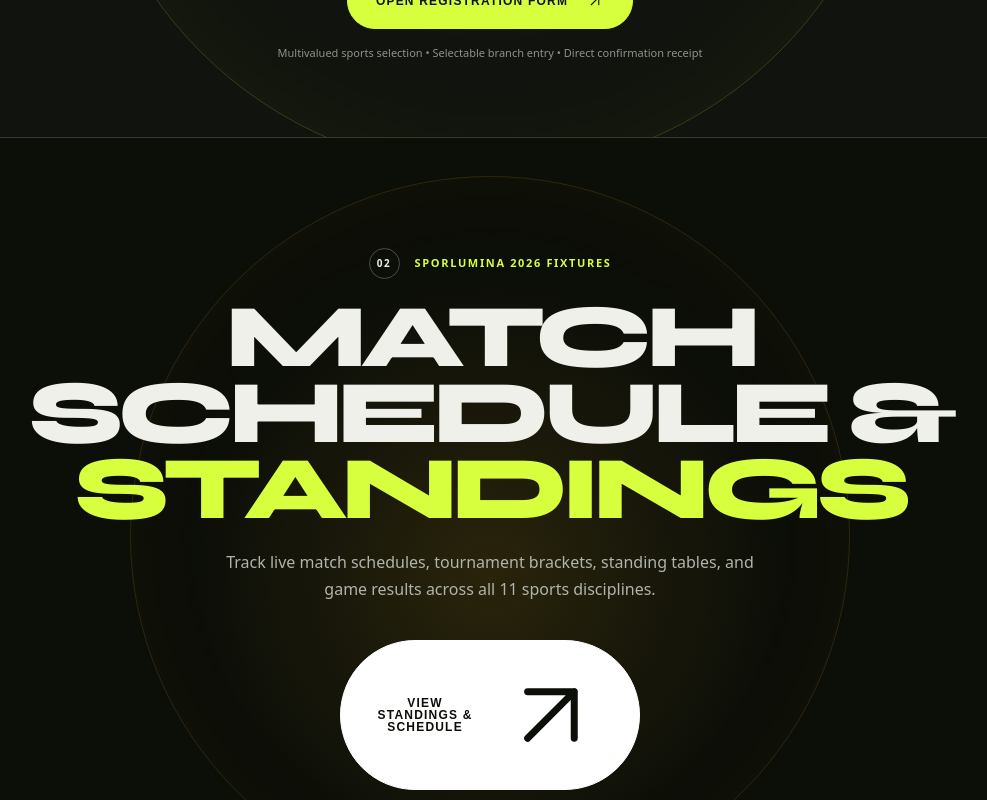
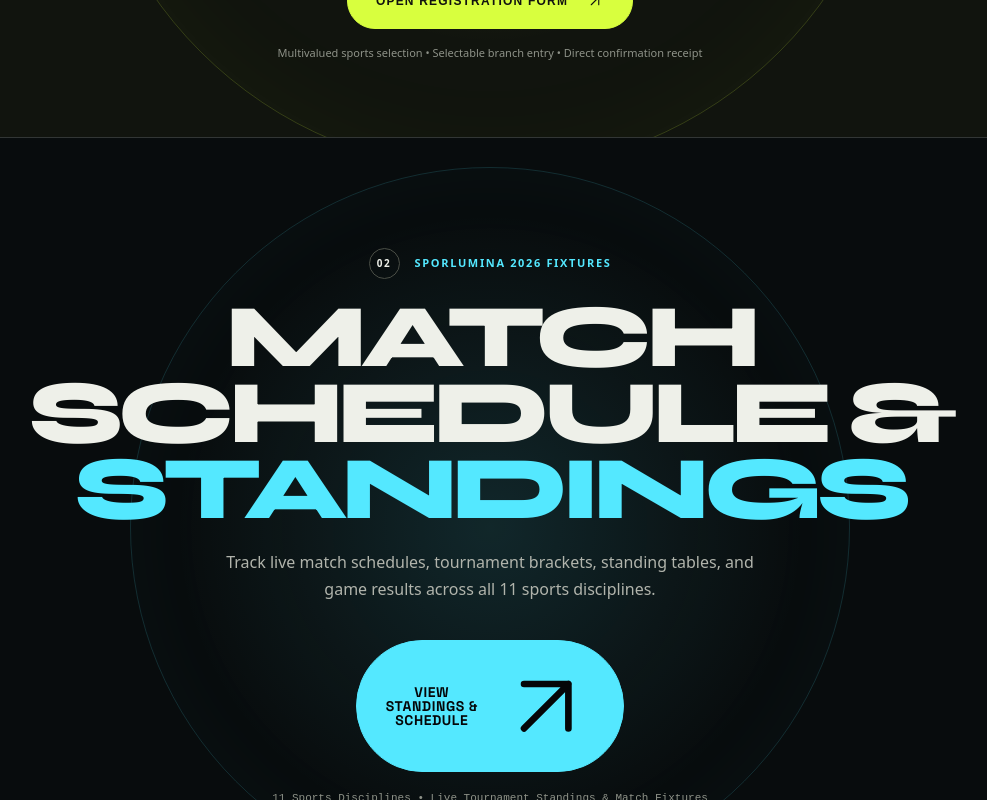
Before and after one commit to arena-iiitbpl/arena-web, a Next.js app: page / in a window 1280 px wide. Shown: the part 3220-4020 px from the top of the page, without its empty margins (150-1137 px from the left). Built offline with nearby package versions, Linux system fonts and the light colour scheme.

Commit message:
Fix standings CTA: revert to cyan, smaller padding, larger 14px text

```diff
--- a/app/globals.css
+++ b/app/globals.css
@@ -343,7 +343,7 @@
   justify-content: center;
   text-align: center;
   padding: 110px clamp(24px, 7vw, 112px);
-  background: radial-gradient(circle at 50% 55%, rgba(251,191,36,.12), transparent 38%), #0c0e08;
+  background: radial-gradient(circle at 50% 50%, rgba(84, 232, 255, 0.12), transparent 42%), #080c0d;
   border-top: 1px solid var(--line);
 }
 .schedule-layer-section::before {
@@ -351,9 +351,9 @@
   position: absolute;
   width: 720px;
   height: 720px;
-  border: 1px solid rgba(251,191,36,.14);
+  border: 1px solid rgba(84, 232, 255, 0.15);
   border-radius: 50%;
-  box-shadow: inset 0 0 100px rgba(251,191,36,.03);
+  box-shadow: inset 0 0 100px rgba(84, 232, 255, 0.03);
   pointer-events: none;
 }
 .schedule-layer-container {
@@ -364,7 +364,7 @@
   align-items: center;
 }
 .schedule-layer-section .eyebrow {
-  color: var(--acid);
+  color: var(--esport);
 }
 .schedule-layer-section h2 {
   margin: 20px 0 22px;
@@ -376,7 +376,7 @@
   text-transform: uppercase;
 }
 .schedule-layer-section h2 em {
-  color: var(--acid);
+  color: var(--esport);
   font-style: normal;
 }
 .schedule-layer-section p {
@@ -387,24 +387,22 @@
   line-height: 1.7;
 }
 .schedule-layer-cta {
-  display: flex;
+  display: inline-flex;
   align-items: center;
-  gap: 18px;
-  padding: 18px 32px;
-  color: #0c0e08;
-  border: 1px solid #fff;
-  background: #fff;
-  font: 800 12px/1 sans-serif;
-  letter-spacing: .1em;
+  gap: 10px;
+  padding: 12px 24px;
+  color: #050608;
+  border: 1px solid var(--esport);
+  background: var(--esport);
+  font: 700 14px/1 'Space Grotesk', sans-serif;
+  letter-spacing: .04em;
   text-transform: uppercase;
   border-radius: 999px;
-  transition: transform .25s, box-shadow .25s, background .25s;
+  transition: transform .25s, box-shadow .25s;
 }
 .schedule-layer-cta:hover {
   transform: translateY(-3px);
-  background: var(--acid);
-  border-color: var(--acid);
-  box-shadow: 0 14px 40px rgba(216,255,62,.3);
+  box-shadow: 0 10px 35px rgba(84, 232, 255, 0.35);
 }
 .schedule-layer-section small {
   margin-top: 18px;
```
